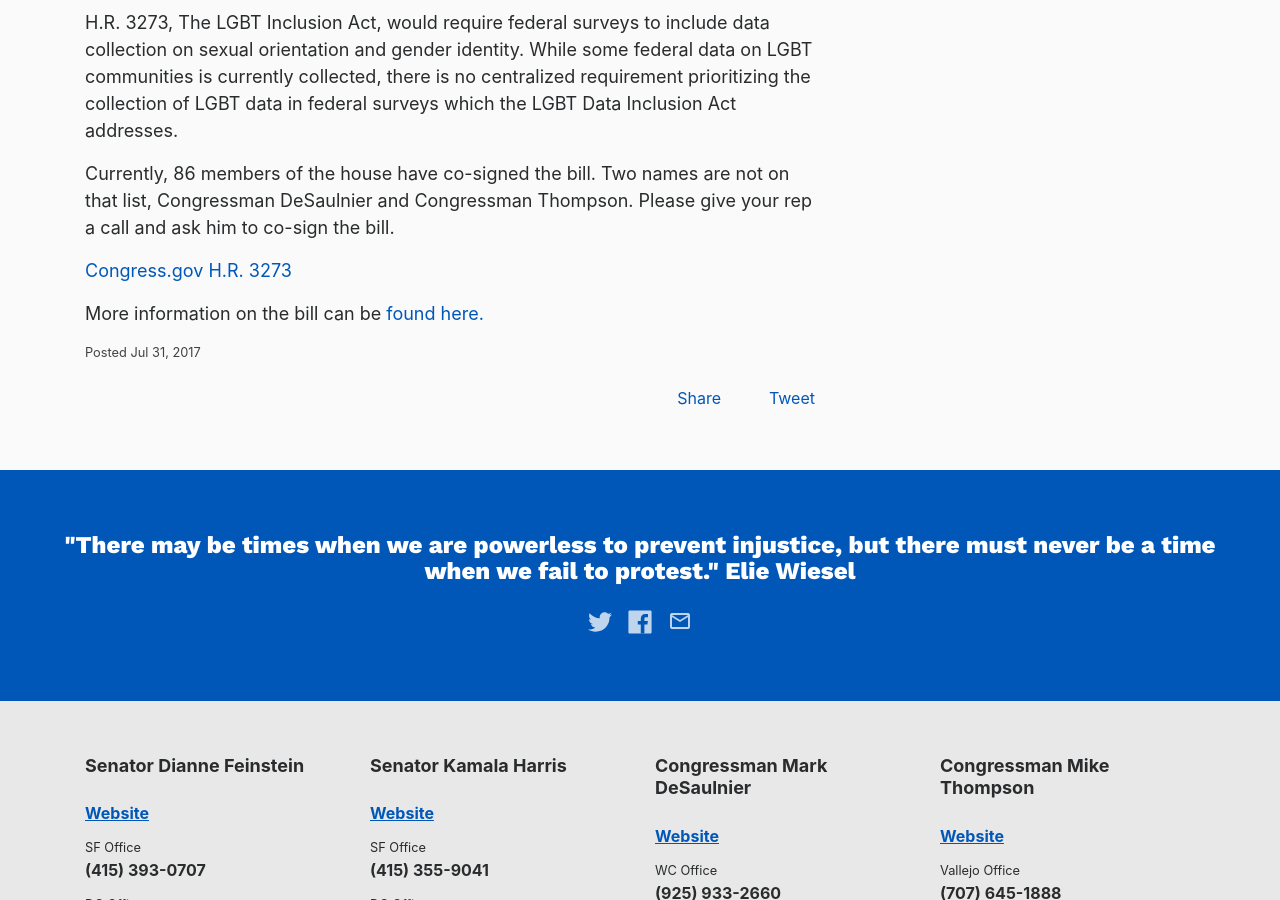
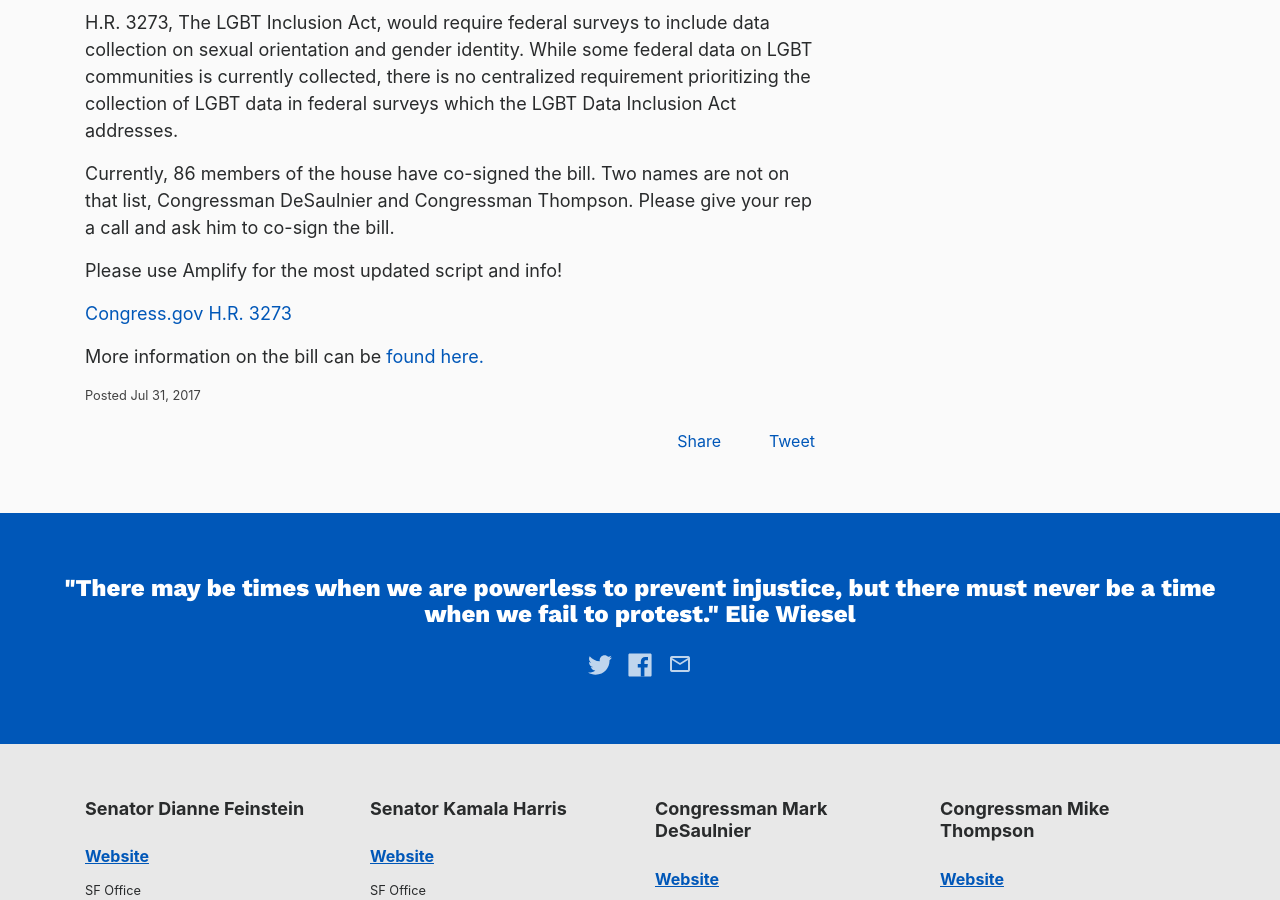
Before and after one commit to IndivisibleTemplate/BasicTemplate, a Jekyll site: the page built from _posts/2017-07-31-lgbt-inclusion-act.markdown, in a window 1280 px wide and 900 px high, scrolled down 1260 px. Built offline with Jekyll 4.4.1, drawn with Linux system fonts in a browser that asks for light colours; nearby versions of some CDN libraries; comment, search, counter and statistics services are not loaded.

Commit message:
Updated Lgbt Inclusion Act

```diff
--- a/_posts/2017-07-31-lgbt-inclusion-act.markdown
+++ b/_posts/2017-07-31-lgbt-inclusion-act.markdown
@@ -17,6 +17,8 @@ H.R. 3273, The LGBT Inclusion Act, would require federal surveys to include data
 
 Currently, 86 members of the house have co-signed the bill. Two names are not on that list, Congressman DeSaulnier and Congressman Thompson. Please give your rep a call and ask him to co-sign the bill.
 
+Please use Amplify for the most updated script and info!
+
 
 [Congress.gov H.R. 3273](https://www.congress.gov/bill/115th-congress/house-bill/3273/committees?q=%7B%22search%22%3A%5B%22lgbt%22%5D%7D&r=1)
 
```
